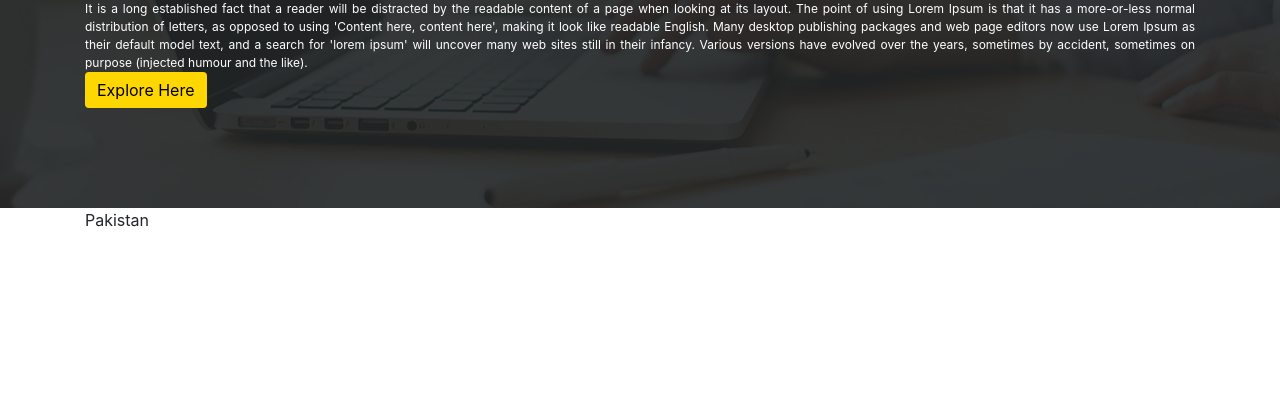
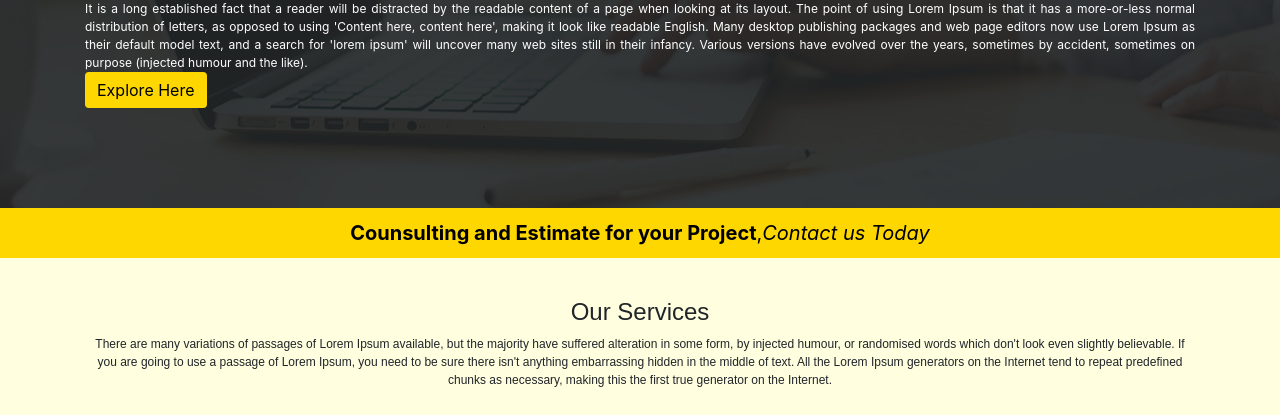
Before and after one commit to Nabeel73/BuildX, a plain HTML site: page index.html in a window 1280 px wide. Shown: the part 385-800 px from the top of the page. Drawn offline with nearby package versions, Linux system fonts and the light colour scheme.

Commit message:
our serviice start

```diff
--- a/css/style.css
+++ b/css/style.css
@@ -2,7 +2,8 @@
 
     body {
         margin: 0px;
-        font-family: -apple-system, BlinkMacSystemFont, ;
+        font-family: -apple-system, BlinkMacSystemFont;
+        background: lightyellow;
     }
 
     header {
@@ -39,7 +40,6 @@
         background-repeat: no-repeat;
         background-position: center;
         background-size: auto;
-        //position: relative;
         padding-bottom: 100px;
     }
 
@@ -68,3 +68,27 @@
         padding: none;
         border: none;
     }
+
+    .btn:hover {
+        background: grey;
+        color: white;
+    }
+
+    .bar {
+        background: gold;
+        color: black;
+        text-align: center;
+        font-size: 20px;
+        padding: 10px 0px 10px 0px;
+    }
+    /*our Services */
+
+    .our-services {
+        text-align: center;
+        padding: 40px 0px 0px 0px;
+        font-family: Arial, Helvetica, sans-serif;
+    }
+
+    .our-services p {
+        font-size: 12px;
+    }
--- a/index.html
+++ b/index.html
@@ -59,16 +59,25 @@
                             to using 'Content here, content here', making it look like readable English. Many desktop publishing packages and web page editors now use Lorem Ipsum as their default model text, and a search for 'lorem ipsum' will uncover
                             many web sites still in their infancy. Various versions have evolved over the years, sometimes by accident, sometimes on purpose (injected humour and the like).
                         </p>
-                        <a class="btn btn-primary" href="https://www.google.com/" role="button">Explore Here</a>
+                        <a class="btn" href="https://www.google.com/" role="button">Explore Here</a>
                     </div>
                 </div>
             </div>
         </div>
+        <div class="bar"><b>Counsulting and Estimate for your Project</b>,<i>Contact us Today</i> </div>
     </section>
     <section>
+
         <div class="container">
             <div class="row">
-                <div class="col-md-12">Pakistan</div>
+                <div class="col-md-12">
+                    <div class="our-services">
+                        <h4>Our Services</h4>
+                        <p>There are many variations of passages of Lorem Ipsum available, but the majority have suffered alteration in some form, by injected humour, or randomised words which don't look even slightly believable. If you are going to use
+                            a passage of Lorem Ipsum, you need to be sure there isn't anything embarrassing hidden in the middle of text. All the Lorem Ipsum generators on the Internet tend to repeat predefined chunks as necessary, making this the first
+                            true generator on the Internet.</p>
+                    </div>
+                </div>
             </div>
         </div>
 
```
